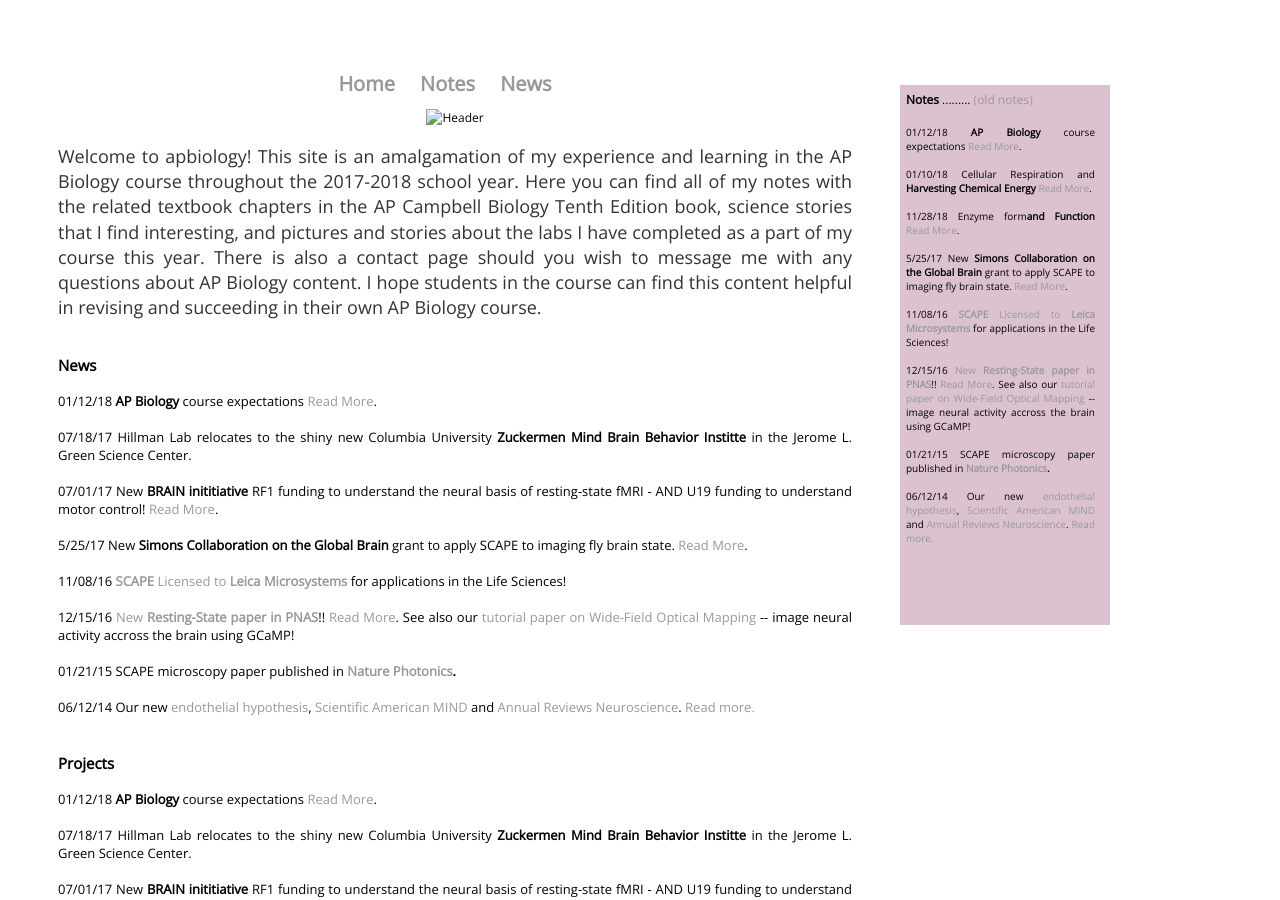
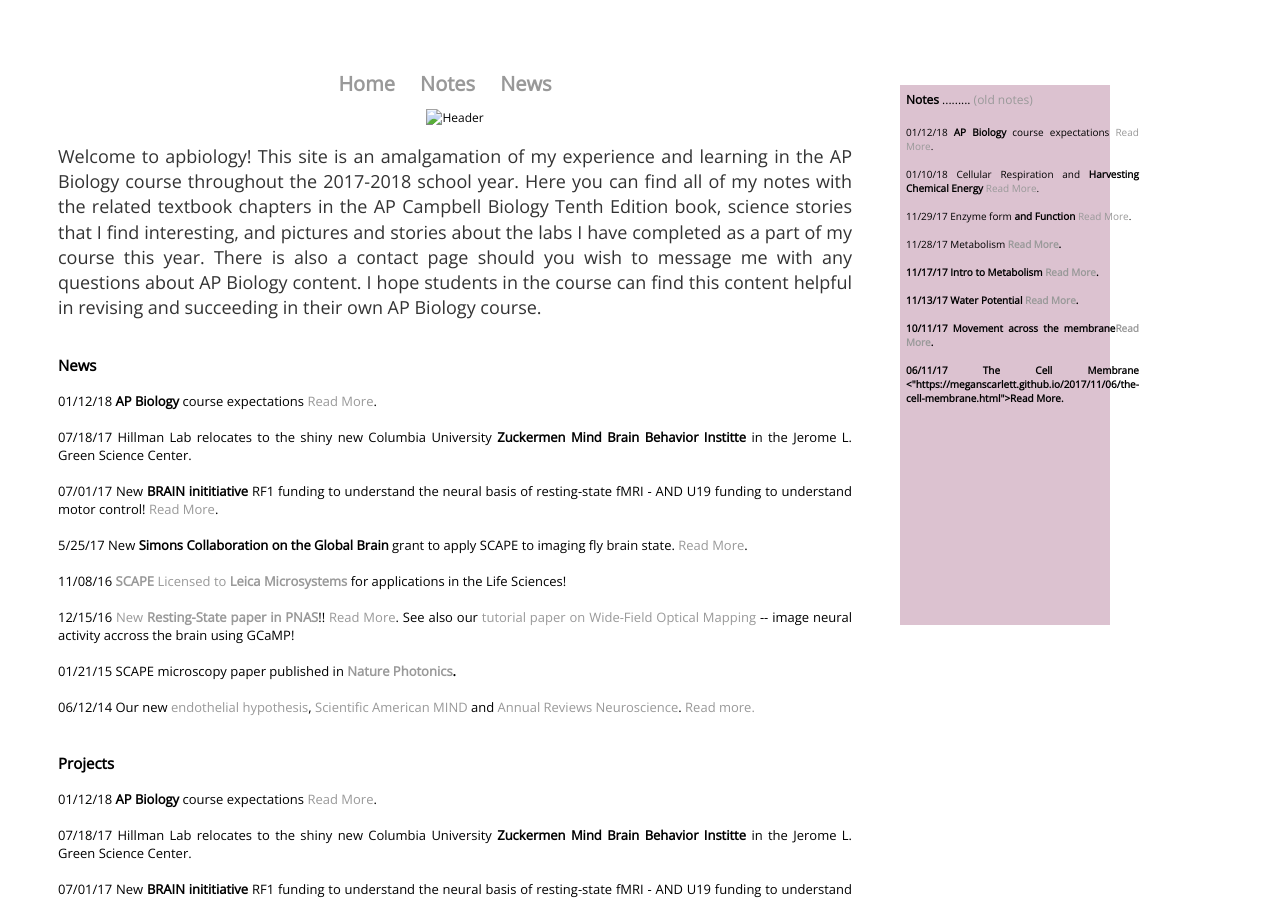
Before and after one commit to meganscarlett/meganscarlett.github.io, a Jekyll site: the page built from index.html, in a window 1280 px wide and 900 px high. Built offline with Jekyll 4.4.1, drawn with Linux system fonts in a browser that asks for light colours.

Commit message:
Update index.html

```diff
--- a/index.html
+++ b/index.html
@@ -92,21 +92,21 @@ I hope students in the course can find this content helpful in revising and succ
                     <br>
                   <span class="style3">
                   <div style="font-size: 10px">
-                    01/12/18 <strong> AP Biology </strong> course expectations <a href="https://meganscarlett.github.io/2018/01/11/ap-biology-course-expectations.html">Read More</a>.</span><span class="style17"><br>
+                    01/12/18 <strong> AP Biology </strong>course expectations <a href="https://meganscarlett.github.io/2018/01/11/ap-biology-course-expectations.html">Read More</a>.</span><span class="style17"><br>
                     <br>
                       </span><span class="style3"> 01/10/18 Cellular Respiration and <strong>Harvesting Chemical Energy</strong> <a href="https://meganscarlett.github.io/2018/01/10/cellular-respiration-and-harvesting-chemical-energy.html">Read More</a>.</span><span class="style17"><br>
                     <br>
-                      </span><span class="style3"> 11/28/18 Enzyme form<strong>and Function</strong> <a href="https://meganscarlett.github.io/2017/11/29/enzyme-form-and-function.html">Read More</a>. </span><span class="style17"><br>
+                      </span><span class="style3"> 11/29/17 Enzyme form <strong>and Function</strong> <a href="https://meganscarlett.github.io/2017/11/29/enzyme-form-and-function.html">Read More</a>. </span><span class="style17"><br>
                     <br>
-                    </span><span class="style3"> 5/25/17 New <strong>Simons Collaboration on the Global Brain</strong> grant to apply SCAPE to imaging  fly brain state. <a href="https://www.simonsfoundation.org/funded-project/the-representation-of-internal-state-in-the-fly-brain/">Read More</a>.</span><span class="style17"><br>
+                    </span><span class="style3"> 11/28/17 Metabolism <strong> <a href="https://meganscarlett.github.io/2017/11/28/metabolism.html">Read More</a>.</span><span class="style17"><br>
                     <br>
-                    </span><span class="style3"> 11/08/16 <a href="http://www.leica-microsystems.com/company/press-portal/tab-content/press-details/article/real-time-3d-imaging-of-living-organisms-at-sub-cellular-resolution/News/detail/"><strong>SCAPE</strong> Licensed to <strong>Leica Microsystems</strong></a> for applications in the Life Sciences!</span><span class="style17"><br>
+                    </span><span class="style3"> 11/17/17 Intro to Metabolism <strong> <a href="https://meganscarlett.github.io/2017/11/17/intro-to-metabolism.html">Read More</a>.</span><span class="style17"><br>
                     <br>
-                     </span><span class="style3"> 12/15/16 <a href="http://www.pnas.org/content/early/2016/12/13/1525369113.abstract">New <strong>Resting-State paper in PNAS</strong></a>!! <a href="https://www.wired.com/2016/12/watch-brain-flicker-activity-rests/">Read More</a>. See also our <a href="http://rstb.royalsocietypublishing.org/content/371/1705/20150360.long">tutorial paper on Wide-Field Optical Mapping</a> -- image neural activity accross the brain using GCaMP! </span><span class="style17"><br>
+                     </span><span class="style3"> 11/13/17 Water Potential <strong> <a href="https://meganscarlett.github.io/2017/11/13/water-potential.html">Read More</a>.</span><span class="style17"><br>
                      <br>
-                     </span><span class="style3">01/21/15 SCAPE microscopy paper published in <strong><a href="http://www.nature.com/nphoton/journal/v9/n2/full/nphoton.2014.323.html">Nature Photonics</a>.</strong></span><span class="style17"><br>
+                     </span><span class="style3">10/11/17 Movement across <strong>the membrane</strong><a href="https://meganscarlett.github.io/2017/11/10/movement-across-the-membrane.html">Read More</a>.</strong></span><span class="style17"><br>
                      <br>
-                     </span><span class="style3">06/12/14 Our new <a href="http://jaha.ahajournals.org/content/3/3/e000787.full">endothelial hypothesis</a>,<a href="http://www.scientificamerican.com/article/brain-disorders-might-arise-from-starving-neurons/"> Scientific American MIND</a> and <a href="http://www.annualreviews.org/doi/abs/10.1146/annurev-neuro-071013-014111">Annual Reviews Neuroscience</a>. <a href="http://engineering.columbia.edu/columbia-engineers-provide-new-insight-how-brain-regulates-its-blood-flow">Read more.</a></span></span><span class="style17"><br>
+                     </span><span class="style3">06/11/17 The Cell Membrane<strong> <"https://meganscarlett.github.io/2017/11/06/the-cell-membrane.html">Read More</a>.</span><span class="style17"><br>
                      </span></p>
           </p>
 </div>
```
